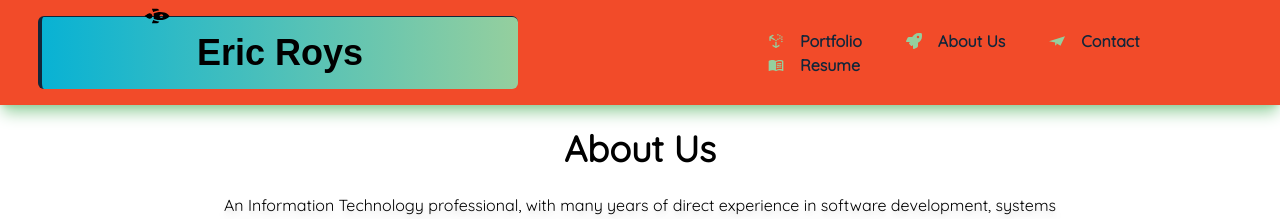
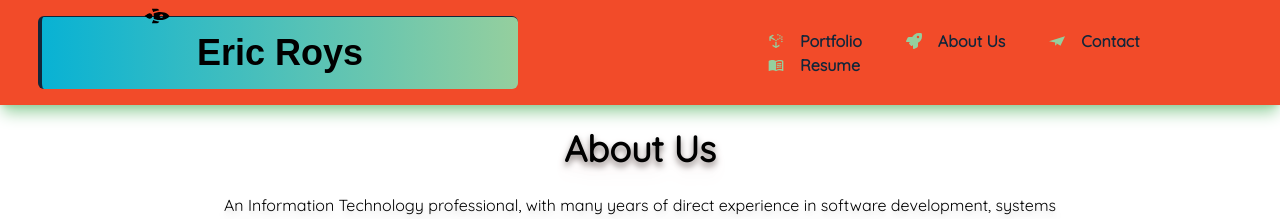
Before and after one commit to ericroys-school/react-ts-portfolio, a React (Vite) app: page / in a window 1280 px wide. Shown: the top 219 px of the page. Built offline with nearby package versions, Linux system fonts and the light colour scheme.

Commit message:
styling: add drop shadow to about text

```diff
--- a/src/pages/about.tsx
+++ b/src/pages/about.tsx
@@ -1,7 +1,7 @@
 export const AboutPage = () => {
   return (
     <section className='text-center mt-6 flex flex-col align-middle '>
-      <h1 className='text-4xl font-bold'>About Us</h1>
+      <h1 className='text-4xl font-bold drop-shadow-abc'>About Us</h1>
       <article className='flex-col w-2/3 self-center drop-shadow-md'>
       <p className='mt-6 text-pretty drop-shadow-xl'>
         An Information Technology professional, with many years of direct
```
